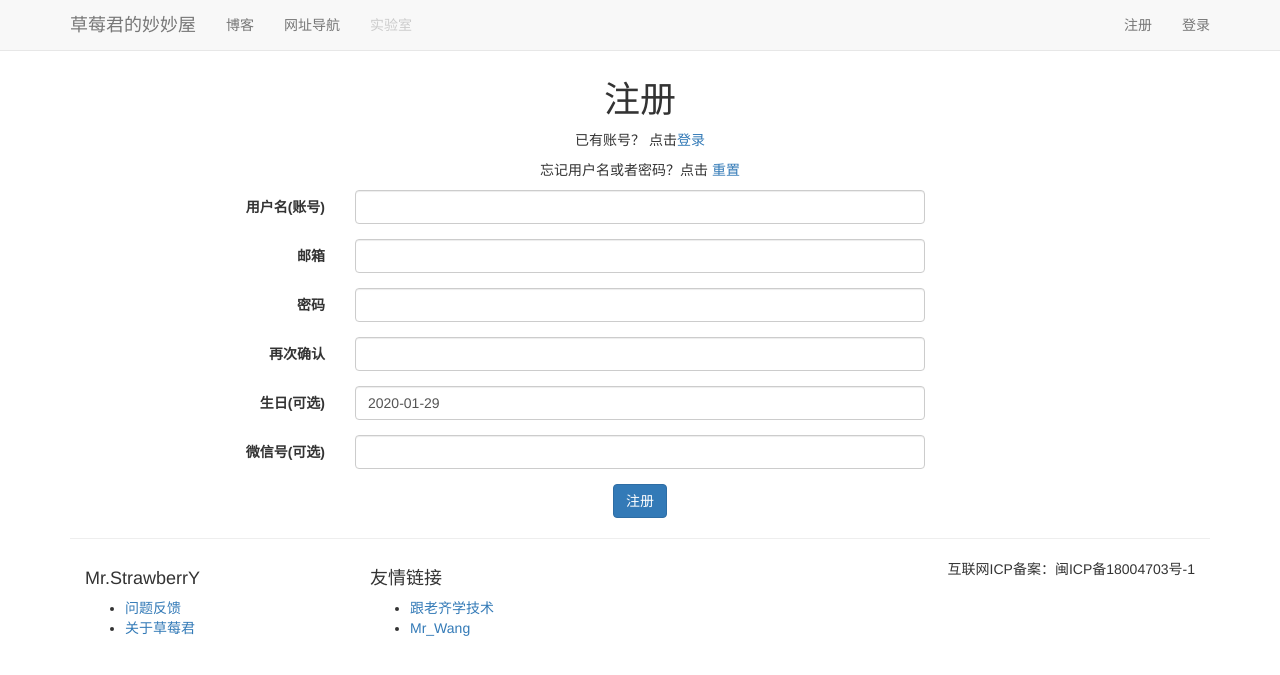
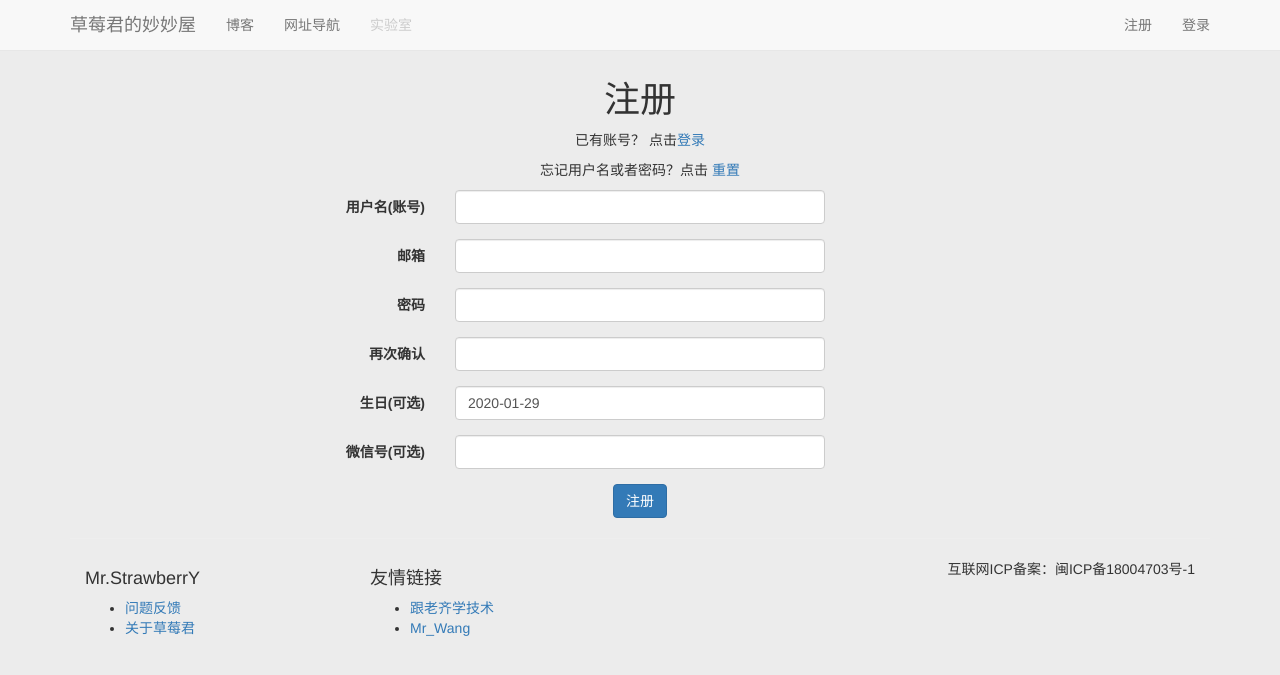
Before and after one commit to Zaaachary/Zrawberry, a Django app: page /account/register/ in a window 1280 px wide. Shown: the top 675 px of the page. Run offline with Django 3.2, Linux system fonts and the light colour scheme; some libraries are stand-ins or nearby versions.

Commit message:
UI improve

```diff
--- a/Zrawberry2020/account/forms.py
+++ b/Zrawberry2020/account/forms.py
@@ -26,7 +26,6 @@ class RegistrationForm(forms.ModelForm):
     #     super(RegistrationForm, self).__init__(*args, **kwargs)
     #     for v in self.fields.values():
     #         v.widget.attrs.update({'class': 'form-control'})
-
 
     def clean_password2(self):
         """在调用is_valid()时会执行 clean_+属性名称()"""
--- a/Zrawberry2020/account/views.py
+++ b/Zrawberry2020/account/views.py
@@ -1,4 +1,5 @@
 from django.shortcuts import render
+from django.urls import reverse
 from django.http import HttpResponse, HttpResponseRedirect
 from django.contrib.auth import authenticate, login  # 内置的用户认证和管理
 from django.contrib.auth.decorators import login_required
@@ -40,9 +41,9 @@ def register(request):
             new_profile = userprofile_form.save(commit=False)
             new_profile.user = new_user
             new_profile.save()
-            return HttpResponse("成功")
+            return HttpResponseRedirect(reverse("account:user_login"))
         else:
-            return HttpResponse("注册失败")
+            return HttpResponse("注册失败，用户名或邮箱已经被使用 或 两次密码不一致！请重新<a href="+reverse("account:user_register")+'>注册</a>')
     else:
         user_form = RegistrationForm()
         userprofile_form = UserProfileForm()
--- a/Zrawberry2020/static/css/adjust.css
+++ b/Zrawberry2020/static/css/adjust.css
@@ -1,6 +1,7 @@
 
 body {
     padding-top: 60px;
+    background: rgb(236, 236, 236);
 }
 
 .context .LinkBox ul li {
--- a/Zrawberry2020/templates/account/password_reset_email.html
+++ b/Zrawberry2020/templates/account/password_reset_email.html
@@ -1,4 +1,5 @@
-你会收到这封邮件是因为你正在(http://www.zrawberry.com)对账号({{ user.get_username }})进行密码重置操作。
+您会收到这封邮件是因为你正在(http://www.zrawberry.com)对账号({{ user.get_username }})进行密码重置操作或用户名找回操作。
 
-请点击链接设置新的密码:{{ protocol }}://{{ domain }}{% url 'account:password_reset_confirm' uidb64=uid token=token %}
+请使用上述用户名进行登录，或点击以下链接来设置新的密码:
+{{ protocol }}://{{ domain }}{% url 'account:password_reset_confirm' uidb64=uid token=token %}
 感谢使用我的网站   --Zachary
--- a/Zrawberry2020/templates/account/register.html
+++ b/Zrawberry2020/templates/account/register.html
@@ -16,33 +16,33 @@
 
         <form class="form-horizontal text-left" action="." method="post">{% csrf_token %}
             <div class="form-group">
-                <label for="{{ form.username.id_for_label }}" class="col-sm-3 control-label">用户名(账号)</label>
-                <div class="col-md-6">{{ form.username|addclass:"form-control" }}</div>
+                <label for="{{ form.username.id_for_label }}" class="col-sm-4 control-label">用户名(账号)</label>
+                <div class="col-md-4">{{ form.username|addclass:"form-control" }}</div>
             </div>
 
             <div class="form-group">
-                <label for="{{ form.email.id_for_label }}" class="col-sm-3 control-label">邮箱</label>
-                <div class="col-md-6">{{ form.email|addclass:"form-control" }}</div>
+                <label for="{{ form.email.id_for_label }}" class="col-sm-4 control-label">邮箱</label>
+                <div class="col-md-4">{{ form.email|addclass:"form-control" }}</div>
             </div>
 
             <div class="form-group">
-                <label for="{{ form.password.id_for_label }}" class="col-sm-3 control-label">密码</label>
-                <div class="col-md-6">{{ form.password1|addclass:"form-control" }}</div>
+                <label for="{{ form.password.id_for_label }}" class="col-sm-4 control-label">密码</label>
+                <div class="col-md-4">{{ form.password1|addclass:"form-control" }}</div>
             </div>
 
             <div class="form-group">
-                <label for="{{ form.password.id_for_label }}" class="col-sm-3 control-label">再次确认</label>
-                <div class="col-md-6">{{ form.password2|addclass:"form-control" }}</div>
+                <label for="{{ form.password.id_for_label }}" class="col-sm-4 control-label">再次确认</label>
+                <div class="col-md-4">{{ form.password2|addclass:"form-control" }}</div>
             </div>
 
             <div class="form-group">
-                <label for="{{ profile.birth.id_for_label }}" class="col-sm-3 control-label">生日(可选)</label>
-                <div class="col-md-6">{{ profile.birth|addclass:"form-control" }}</div>
+                <label for="{{ profile.birth.id_for_label }}" class="col-sm-4 control-label">生日(可选)</label>
+                <div class="col-md-4">{{ profile.birth|addclass:"form-control" }}</div>
             </div>
 
             <div class="form-group">
-                <label for="{{ profile.website.id_for_label }}" class="col-sm-3 control-label">微信号(可选)</label>
-                <div class="col-md-6">{{ profile.wechat|addclass:"form-control" }}</div>
+                <label for="{{ profile.website.id_for_label }}" class="col-sm-4 control-label">微信号(可选)</label>
+                <div class="col-md-4">{{ profile.wechat|addclass:"form-control" }}</div>
             </div>
 
             <div class="text-center">
--- a/Zrawberry2020/templates/article/front/article_content.html
+++ b/Zrawberry2020/templates/article/front/article_content.html
@@ -15,6 +15,7 @@
         </textarea>
         </div>
     </div>
+
     <div class="col-md-3">
         <h1>侧边栏</h1>
     </div>
@@ -32,7 +33,7 @@
     <script type="text/javascript" src="{% static 'js/layer.js' %}"></script>
     <script type="text/javascript">
         $(function () {
-            editormd.markdownToHTML("editormd-view", {
+            var view0 = editormd.markdownToHTML("editormd-view", {
                 htmlDecode: "style, script, iframe",
                 emoji: true,
                 taskList: true,
--- a/Zrawberry2020/templates/back_leftslider.html
+++ b/Zrawberry2020/templates/back_leftslider.html
@@ -1,6 +1,6 @@
 {% if user.is_staff %}
 <div class="list-group">
-    <h4 class="list-group-item">博客</h4>
+    <h3 class="list-group-item">博客</h3>
     <a href="{% url 'article:article_column' %}" class="list-group-item {{ column }}">编辑栏目</a>
     <a href="{% url 'article:article_list' %}" class="list-group-item {{ list }}">文章列表</a>
     <a href="{% url 'article:article_post' %}" class="list-group-item {{ post }}">发布文章</a>
@@ -8,7 +8,7 @@
 {% endif %}
 
 <div class="list-group">
-    <h4 class="list-group-item">网址导航</h4>
+    <h3 class="list-group-item">网址导航</h3>
     <a href="{% url 'navigation:navigation_box' %}" class="list-group-item {{ boxes }}">网址类型（盒子）</a>
     <a href="{% url 'navigation:navigation_list' %}" class="list-group-item {{ links }}">编辑网址</a>
 </div>
--- a/Zrawberry2020/templates/base.html
+++ b/Zrawberry2020/templates/base.html
@@ -15,12 +15,15 @@
 </head>
 <body>
 {% include "header.html" %}
+
 <div class="container">
 {% block content %}
 
 {% endblock %}
 </div>
+
 {% include "footer.html" %}
+
 
 <script src="{% static 'js/jquery.js' %}"></script>
 <script src="{% static 'js/bootstrap.js' %}"></script>
--- a/Zrawberry2020/templates/navigation/front/nav_index.html
+++ b/Zrawberry2020/templates/navigation/front/nav_index.html
@@ -7,7 +7,7 @@
 
 {% block content %}
 
-    <div class="container {% if not user.is_authenticated %}well{% endif %}">
+    <div class="container">
         <div class="col-md-12">
             <div class="col-md-4 col-md-offset-4">
                 <form action="http://www.baidu.com/baidu" target="_blank" class="form-inline" role="form">
```
Also changed, not shown: Zrawberry2020/templates/account/login2.html (+10 -8 lines), Zrawberry2020/templates/account/password_change_form.html (+13 -13 lines), Zrawberry2020/templates/account/password_reset_confirm.html (+12 -6 lines), Zrawberry2020/templates/article/front/article_titles.html (+34 -8 lines), Zrawberry2020/templates/back_base.html (+9 -7 lines).
